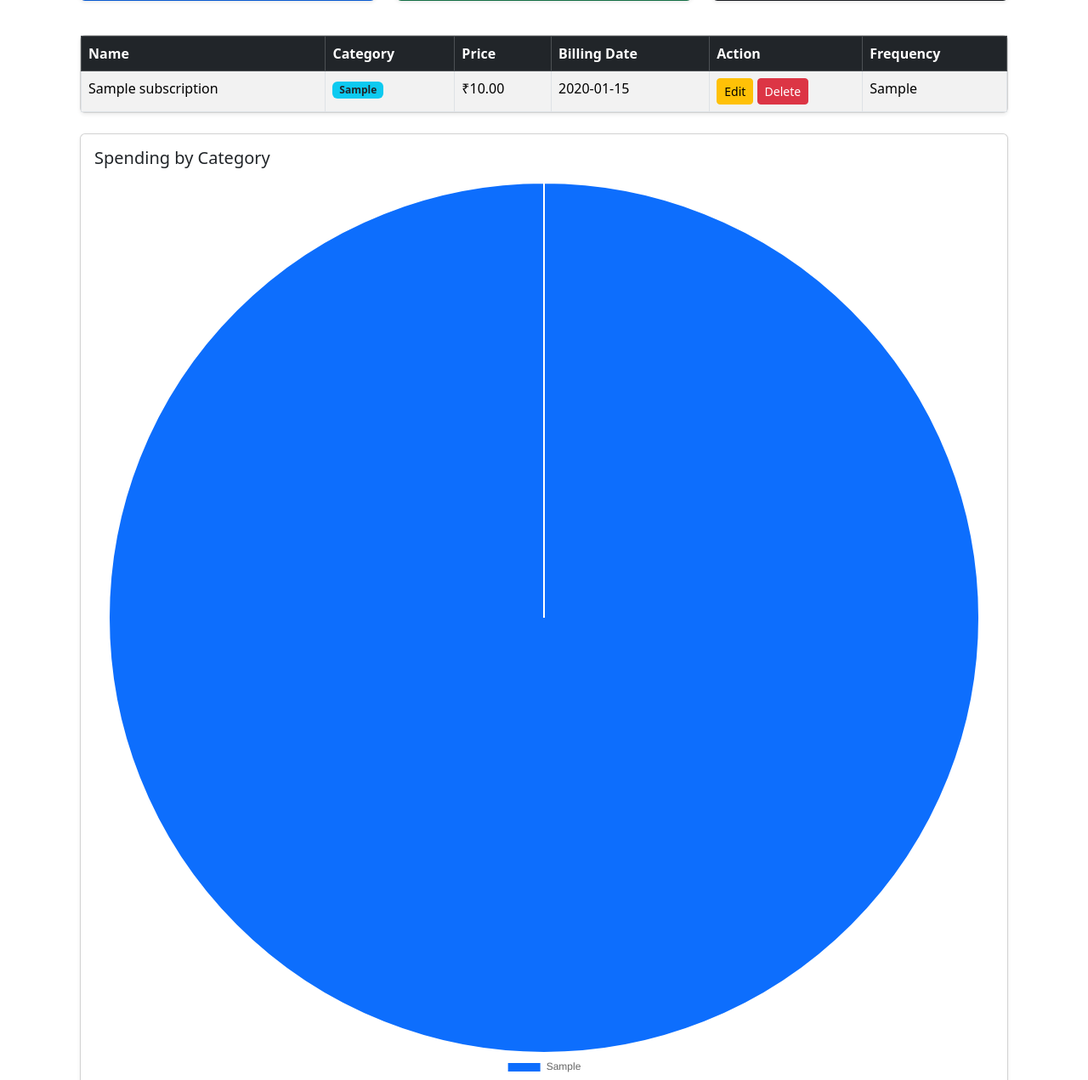
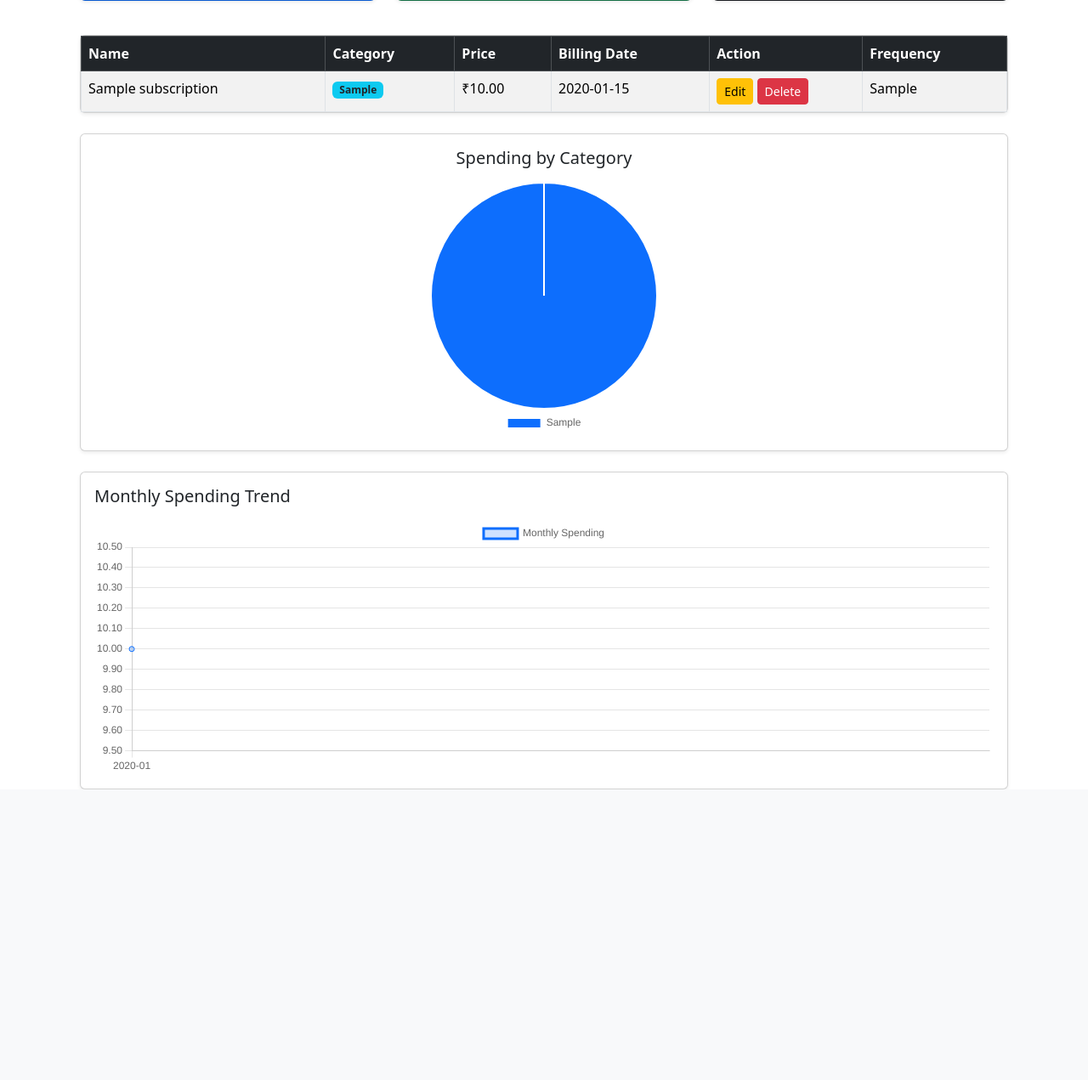
Before and after one commit to Samarth-Rao-24/saas-subscription-tracker, a Flask app: page /dashboard in a window 1280 px wide. Shown: the part 330-1601 px from the top of the page at 85% size. After the commit the page ends 1259 px from the top, so only its background shows below. Run offline with Flask 3, Linux system fonts and the light colour scheme; a user stored in the database is signed in; tables that the repository leaves empty hold one stand-in row (values such as "Sample post").

Commit message:
day 10 done

```diff
--- a/app/templates/dashboard.html
+++ b/app/templates/dashboard.html
@@ -109,9 +109,11 @@
 
         {% if category_labels %}
         <div class="card mt-4 shadow-sm">
-            <div class="card-body">
+            <div class="card-body text-center">
                 <h5 class="mb-3">Spending by Category</h5>
-                <canvas id="categoryChart"></canvas>
+                <div style="max-width: 400px; margin: auto;">
+                    <canvas id="categoryChart"></canvas>
+                </div>
             </div>
         </div>
         {% endif %}
@@ -120,7 +122,9 @@
         <div class="card mt-4 shadow-sm">
             <div class="card-body">
                 <h5 class="mb-3">Monthly Spending Trend</h5>
-                <canvas id="monthlyChart"></canvas>
+                <div style="height: 300px;">
+                    <canvas id="monthlyChart"></canvas>
+                </div>
             </div>
         </div>
         {% endif %}
@@ -161,6 +165,7 @@
             },
             options: {
                 responsive: true,
+                maintainAspectRatio: false,
                 plugins: {
                     legend: {
                         position: 'bottom'
@@ -192,6 +197,7 @@
             },
             options: {
                 responsive: true,
+                maintainAspectRatio: false,
                 plugins: {
                     legend: {
                         display: true
```
